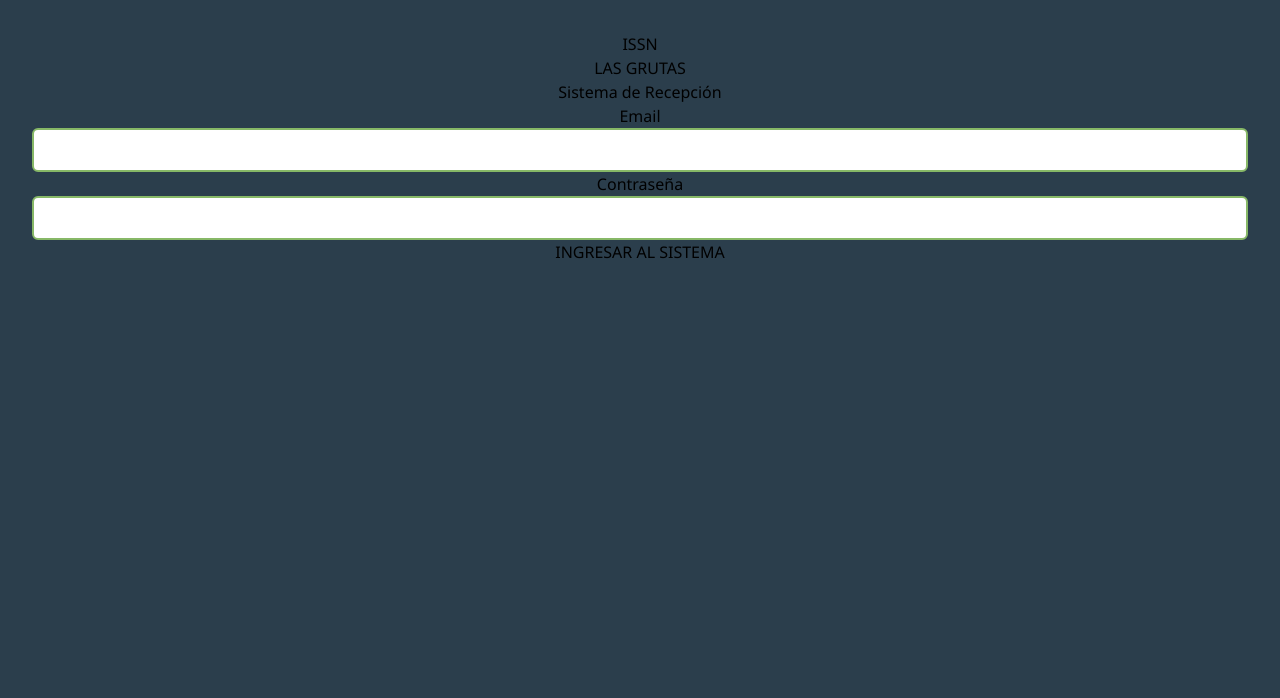
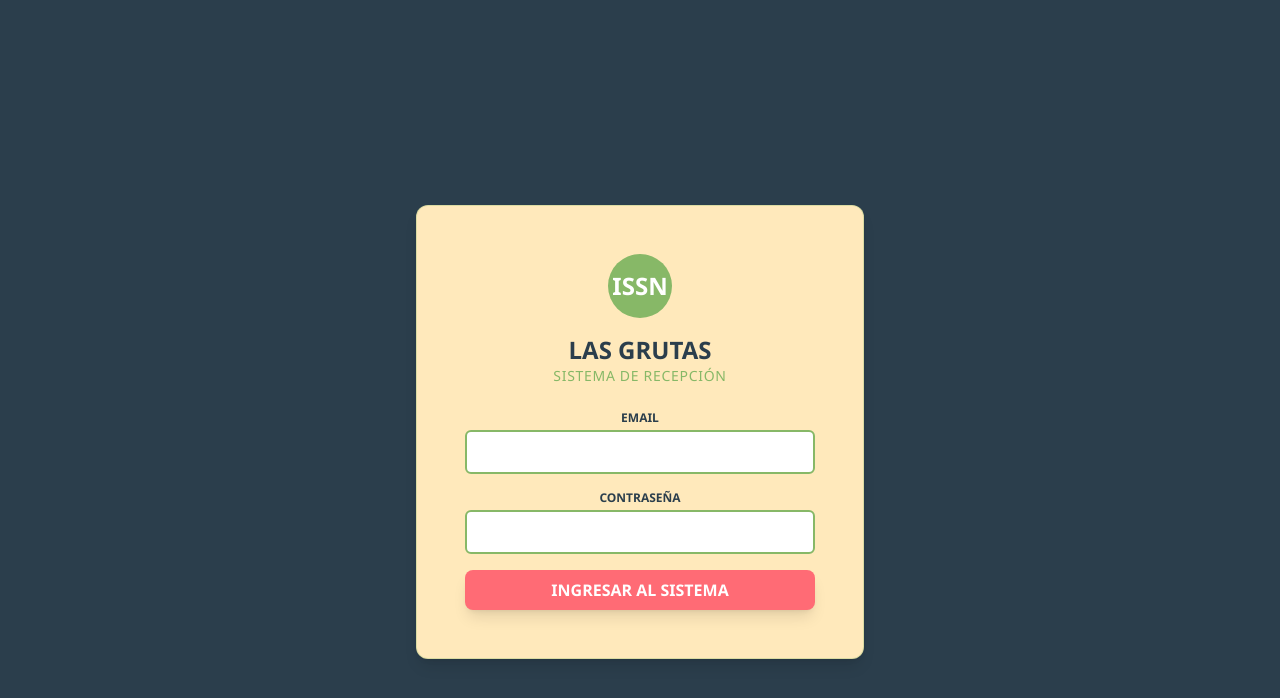
Before and after one commit to Radrizzani/las-grutas-recepcion, a React (Vite) app: page / in a window 1280 px wide. Shown: the top 698 px of the page. Built offline with nearby package versions, Linux system fonts and the light colour scheme.

Commit message:
Add Tailwind CSS configuration file

```diff
--- a/tailwind.config.js
+++ b/tailwind.config.js
@@ -0,0 +1,21 @@
+/** @type {import('tailwindcss').Config} */
+export default {
+  content: [
+    "./index.html",
+    "./src/**/*.{js,ts,jsx,tsx}",
+  ],
+  theme: {
+    extend: {
+      colors: {
+        brand: {
+          darkblue: '#2B3E4C',
+          midblue: '#87B867',
+          cream: '#FFE9BB',
+          red: '#FF6B75',
+          orange: '#FFA726'
+        }
+      }
+    },
+  },
+  plugins: [],
+}
```
